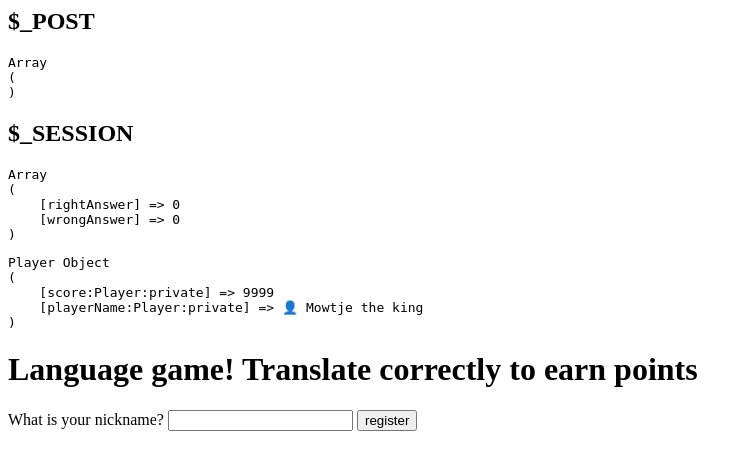
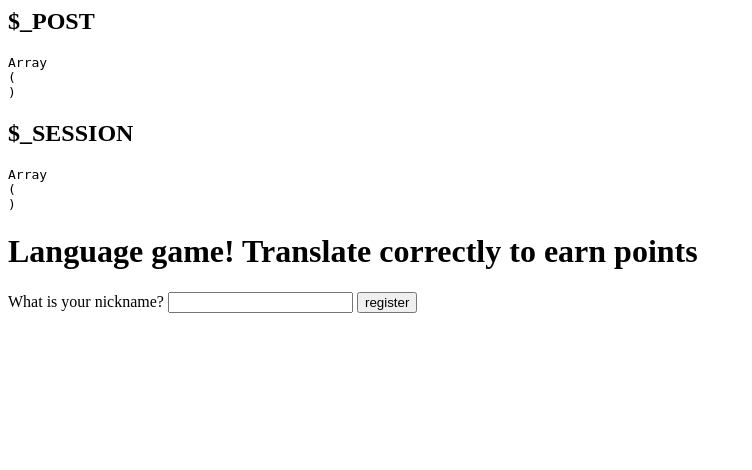
Before and after one commit to Muhammetacin/Language-quiz, a PHP site: page / in a window 1280 px wide. Shown: the top 470 px of the page, without its empty margins (0-752 px from the left). Run offline with PHP 8.4, Linux system fonts and the light colour scheme.

Commit message:
Refactor and clean up

```diff
--- a/starter-pack/classes/LanguageGame.php
+++ b/starter-pack/classes/LanguageGame.php
@@ -3,14 +3,16 @@
 class LanguageGame
 {
     private array $words;
+    private Player $player;
+    private string $nickname;
+//    private int $rightScorePlayer;
+//    private int $wrongScorePlayer;
+
+    // public to show on the index page
+    public int $rightScorePlayer;
+    public int $wrongScorePlayer;
     public string $randomWord;
     public string $resultMessage;
-    public Player $player;
-    private int $rightAnswer;
-    private int $wrongAnswer;
-    public string $nickname;
-
-    // public int $score;
 
     public function __construct()
     {
@@ -28,39 +30,20 @@ class LanguageGame
             $this->nickname = $_POST['nickname'];
             $_SESSION['nickname'] = $this->nickname;
         }
-        // else {
-        //     $this->nickname = 'Mowtje';
-        // }
 
         if (isset($_SESSION['player'])) {
+            // get player from session
             $this->player = unserialize($_SESSION['player']);
+            $this->setPlayerScore();
         } else if (isset($_SESSION['nickname'])) {
+            // create player with nickname
             $this->player = new Player($this->nickname);
+            $this->setPlayerScore();
             $_SESSION['player'] = serialize($this->player);
         } else {
+            // init dummy player
             $this->player = new Player('Mowtje the king', 9999);
         }
-
-        if (isset($_SESSION['rightAnswer'])) {
-            $this->rightAnswer = $_SESSION['rightAnswer'];
-        } else {
-            $this->rightAnswer = 0;
-            $_SESSION['rightAnswer'] = $this->rightAnswer;
-        }
-
-        if (isset($_SESSION['wrongAnswer'])) {
-            $this->wrongAnswer = $_SESSION['wrongAnswer'];
-        } else {
-            $this->wrongAnswer = 0;
-            $_SESSION['wrongAnswer'] = $this->wrongAnswer;
-        }
-
-        // if (isset($_SESSION['score'])) {
-        //     $this->score = $_SESSION['score'];
-        // } else {
-        //     $this->score = $this->player->getScore();
-        //     $_SESSION['score'] = $this->score;
-        // }
 
         $this->resultMessage = 'Your translation is...';
     }
@@ -68,19 +51,18 @@ class LanguageGame
     public function run(): void
     {
         $this->whatIsHappening();
-        $this->pre_r($this->player);
+//        $this->pre_r($this->player);
 
-        // reset game
+        // reset score
         if (isset($_POST['reset'])) {
             $this->resetPlayerScore();
+            header("Refresh");
+        }
 
+        if(isset($_SESSION['resetGame'])) {
             // Reload page
             header("Location: index.php");
             exit();
-        }
-
-        if ($this->rightAnswer >= 10 || $this->wrongAnswer >= 10) {
-            header("Location: endgame.php");
         }
 
         // check for option A or B
@@ -89,41 +71,31 @@ class LanguageGame
             // select a random word for the user to translate
             $randomWordObject = $this->words[rand(0, 7)];
             $this->randomWord = $randomWordObject->getWord();
-            $_SESSION['word'] = $this->randomWord;
+            $_SESSION['wordObject'] = serialize($randomWordObject);
         } else {
             // Option B: user has just submitted an answer
+            $wordObject = unserialize($_SESSION['wordObject']);
+            $this->randomWord = $wordObject->getWord();
+            $userInput = $_POST['answer'];
+
             // verify the answer (use the verify function in the word class) - you'll need to get the used word from the array first
-            $this->randomWord = $_SESSION['word'];
-            $userInput = $_POST['answer'];
-            $result = false;
-
-            foreach ($this->words as $wordObject) {
-                if ($wordObject->getWord() === $this->randomWord) {
-                    $result = $wordObject->verify($userInput);
-                }
-            }
+            $result = $wordObject->verify($userInput);
 
             // generate a message for the user that can be shown
             if ($result) {
-                $this->updatePlayerScore();
-
-                if ($this->rightAnswer < 10) {
-                    $_SESSION['rightAnswer'] = $this->rightAnswer + 1;
-                }
-
-                // Show correct score
-                // $this->score = $this->player->getScore();
-                // Update latest score in SESSION
-                // $_SESSION['score'] = $this->score;
-
+                $this->rightScorePlayer = $this->updatePlayerScore(true);
                 $this->resultMessage = 'Your translation is correct! You answered ' . $userInput . '.';
             }
+
             if (!$result) {
-                if ($this->wrongAnswer < 10) {
-                    $_SESSION['wrongAnswer'] = $this->wrongAnswer + 1;
-                }
+                $this->wrongScorePlayer = $this->updatePlayerScore(false);
+                $this->resultMessage = 'Your translation is incorrect :( You answered ' . $userInput . '.';
+            }
 
-                $this->resultMessage = 'Your translation is incorrect :( You answered ' . $userInput . '.';
+            if ($this->rightScorePlayer >= 10 || $this->wrongScorePlayer >= 10) {
+                $_SESSION['endGameRightScore'] = $this->rightScorePlayer;
+                $_SESSION['endGameWrongScore'] = $this->wrongScorePlayer;
+                header("Location: endgame.php");
             }
 
             // Refresh page in 1 second --> new word
@@ -131,14 +103,21 @@ class LanguageGame
         }
     }
 
-    private function updatePlayerScore()
+    private function setPlayerScore() {
+        $this->rightScorePlayer = $this->player->getRightScore();
+        $this->wrongScorePlayer = $this->player->getWrongScore();
+    }
+
+    private function updatePlayerScore(bool $correctAnswer): int
     {
         // Get player from session
         $this->player = unserialize($_SESSION['player']);
-        // Update player's score (increment by 1)
-        $this->player->updateScore();
+        // Update score
+        $playerScore = $this->player->updateScore($correctAnswer);
         // Set player in SESSION with updated score
         $_SESSION['player'] = serialize($this->player);
+
+        return $playerScore;
     }
 
     private function resetPlayerScore()
@@ -146,12 +125,9 @@ class LanguageGame
         // Get player from session
         $this->player = unserialize($_SESSION['player']);
         // Update player's score (increment by 1)
-        $this->player->setScore(0);
+        $this->player->resetScores();
         // Set player in SESSION with updated score
         $_SESSION['player'] = serialize($this->player);
-
-        $_SESSION['rightAnswer'] = 0;
-        $_SESSION['wrongAnswer'] = 0;
     }
 
     private function pre_r($arr)
--- a/starter-pack/classes/Player.php
+++ b/starter-pack/classes/Player.php
@@ -3,46 +3,41 @@
 class Player
 {
     // add name and score
-    private int $score;
+    private int $rightScore;
+    private int $wrongScore;
     private string $playerName;
 
-    public function __construct(string $playerName, int $score = 0)
+    public function __construct(string $playerName, int $rightScore = 0, int $wrongScore = 0)
     {
         // add 👤 automatically to their name
-        $this->score = $score;
+        $this->rightScore = $rightScore;
+        $this->wrongScore = $wrongScore;
         $this->playerName = '👤 ' . $playerName;
     }
 
-    public function updateScore()
+    public function updateScore(bool $correctAnswer): int
     {
-        $this->score += 1;
-        return $this->score;
+        if($correctAnswer) {
+            $this->rightScore += 1;
+            return $this->rightScore;
+        }
+        $this->wrongScore += 1;
+        return $this->wrongScore;
     }
 
-    /**
-     * Get the value of score
-     */
-    public function getScore()
+    public function getRightScore(): int
     {
-        return $this->score;
+        return $this->rightScore;
     }
 
-    /**
-     * Get the value of playerName
-     */
-    public function getPlayerName()
+    public function getWrongScore(): int
     {
-        return $this->playerName;
+        return $this->wrongScore;
     }
 
-    /**
-     * Set the value of score
-     *
-     * @return  self
-     */
-    public function setScore($score)
+    public function resetScores()
     {
-        $this->score = $score;
-        // return $this->score;
+        $this->rightScore = 0;
+        $this->wrongScore = 0;
     }
 }
--- a/starter-pack/classes/Word.php
+++ b/starter-pack/classes/Word.php
@@ -22,12 +22,15 @@ class Word
         }
         return false;
         // Bonus (hard): can you allow answers with small typo's (max one character different)?
+//        if(levenshtein($answer, $this->answer, 1, 1, 1) < 2) {
+//
+//        }
     }
 
     /**
      * Get the value of word
      */
-    public function getWord()
+    public function getWord(): string
     {
         return $this->word;
     }
--- a/starter-pack/endgame.php
+++ b/starter-pack/endgame.php
@@ -14,11 +14,11 @@ session_start();
 
 <body>
     <h1>Game over</h1>
-    <h2>Right answers: <?php echo $_SESSION['rightAnswer'] ?></h2>
-    <h2>Wrong answers: <?php echo $_SESSION['wrongAnswer'] ?></h2>
+    <h2>Right answers: <?php echo $_SESSION['endGameRightScore'] ?></h2>
+    <h2>Wrong answers: <?php echo $_SESSION['endGameWrongScore'] ?></h2>
 
     <form action="index.php" method="post">
-        <input type="submit" value="reset" name="reset">
+        <input type="submit" value="reset" name="resetGame">
     </form>
 </body>
 
--- a/starter-pack/view.php
+++ b/starter-pack/view.php
@@ -11,14 +11,14 @@
 </head>
 
 <body>
-	<!-- TODO: add a form for the user to play the game -->
+	<!-- add a form for the user to play the game -->
 	<h1>Language game! Translate correctly to earn points</h1>
 
 	<?php if (isset($_SESSION['nickname'])) { ?>
-		<h2>Score right answers: <?php echo $_SESSION['rightAnswer'] ?></h2>
-		<h2>Score wrong answers: <?php echo $_SESSION['wrongAnswer'] ?></h2>
+		<h2>Score right answers: <?php echo $game->rightScorePlayer ?></h2>
+		<h2>Score wrong answers: <?php echo $game->wrongScorePlayer ?></h2>
 
-		<h2>Your word to translate is: <i><?php echo $_SESSION['word'] ?? $game->randomWord ?></i></h2>
+		<h2>Your word to translate is: <i><?php echo $game->randomWord ?></i></h2>
 	<?php } ?>
 
 	<form action="index.php" method="post">
@@ -26,6 +26,8 @@
 		<input type="text" name="nickname" <?php echo $disabled; ?> placeholder="<?php echo $_SESSION['nickname'] ?? '' ?>">
 		<input type="submit" value="register" <?php if (isset($_SESSION['nickname'])) { ?> disabled <?php   } ?>>
 	</form>
+
+    <br>
 
 	<?php if (isset($_SESSION['nickname'])) { ?>
 		<form action=" index.php" method="post">
```
